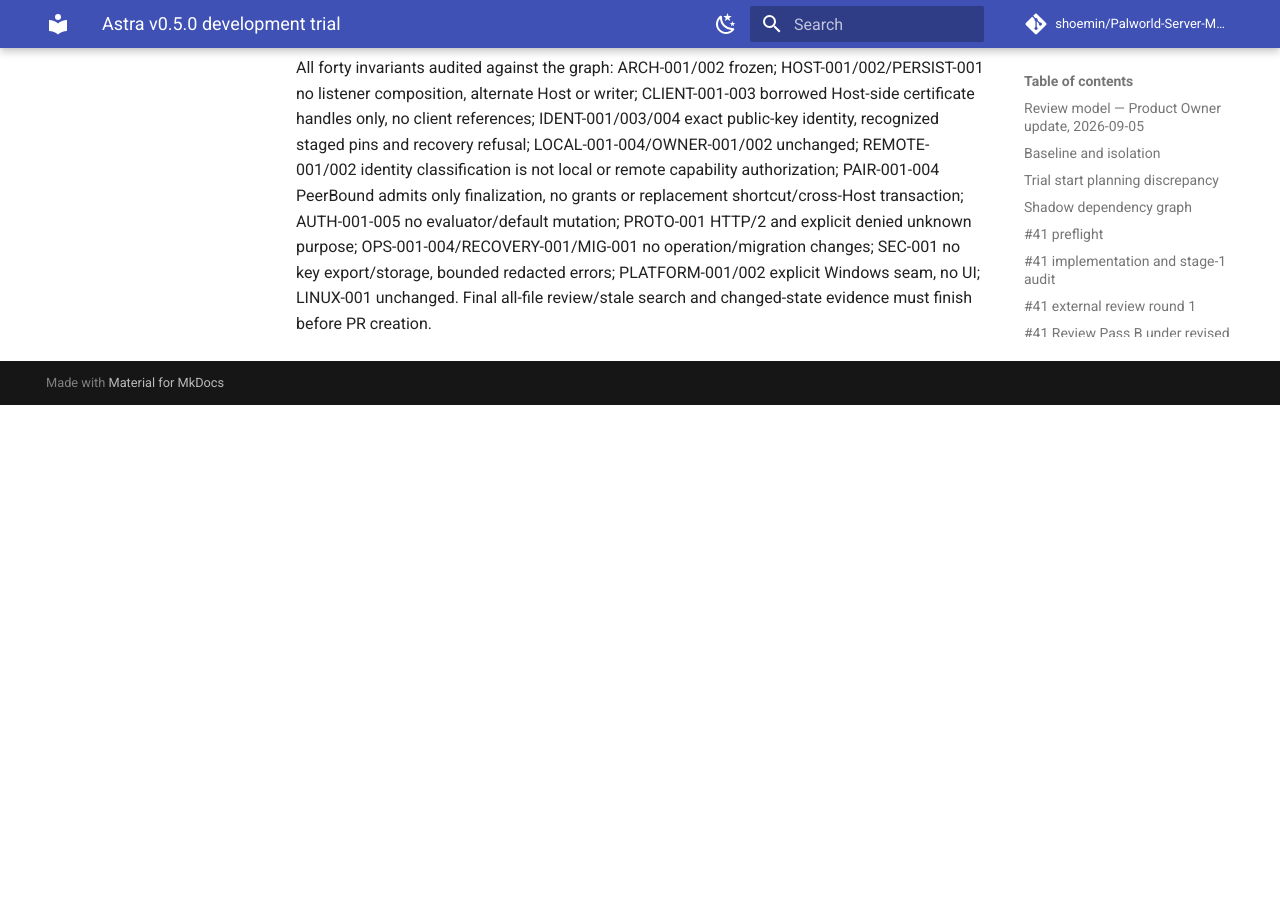
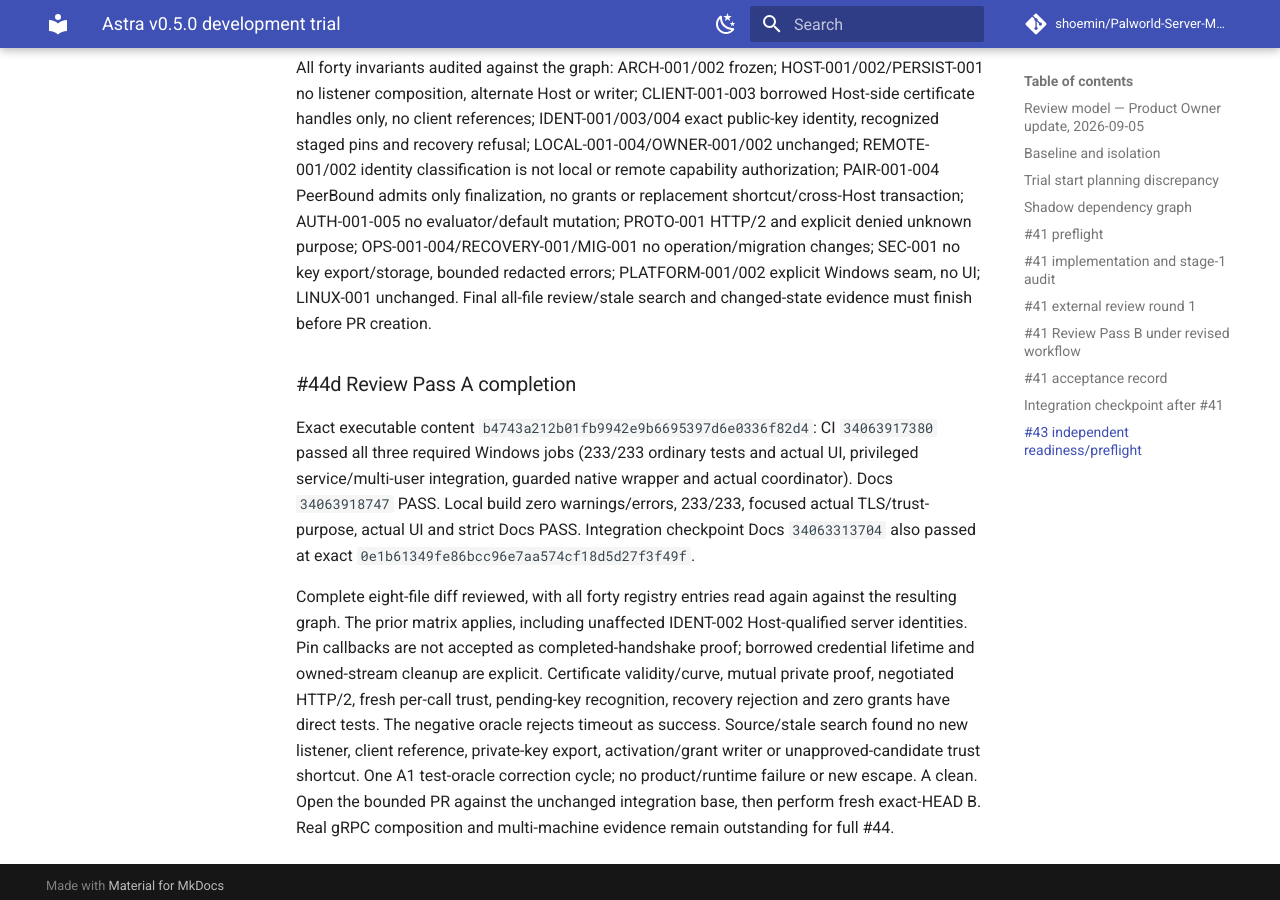
Before and after one commit to shoemin/Palworld-Server-Manager, an MkDocs documentation site: the page built from docs/experiments/astra-v0.5.0-trial.md, in a window 1280 px wide and 900 px high, scrolled down 148566 px. Built offline with MkDocs 1.6.1 and Material for MkDocs 9.7.7, drawn with Linux system fonts in a browser that asks for light colours; comment, search, counter and statistics services are not loaded; before the commit the page ends 148971 px from its top, so only the background shows below that; part of the change alters nothing that is shown.

Commit message:
Record clean TLS pre-PR review and Windows evidence

```diff
--- a/docs/experiments/astra-v0.5.0-trial.md
+++ b/docs/experiments/astra-v0.5.0-trial.md
@@ -1594,3 +1594,9 @@ Implemented explicit Windows mutual TLS options/owned-stream helpers and an inte
 Actual focused loopback TLS and database-backed policy probes pass; initial build zero warnings/errors. A1 strengthens the negative handshake oracle so a timeout/cancellation cannot masquerade as pin/protocol rejection, and adds wrong-curve refusal. No implementation/compiler/runtime failure observed; one review/test-oracle correction cycle so far. Tests use isolated synthetic native key containers and delete them, not production Host credentials. Full build/self-tests, actual UI, strict Docs and remote checks remain before A is clean. No gRPC listener, operation authority, first-contact PAKE or full #44 completion is claimed.
 
 All forty invariants audited against the graph: ARCH-001/002 frozen; HOST-001/002/PERSIST-001 no listener composition, alternate Host or writer; CLIENT-001-003 borrowed Host-side certificate handles only, no client references; IDENT-001/003/004 exact public-key identity, recognized staged pins and recovery refusal; LOCAL-001-004/OWNER-001/002 unchanged; REMOTE-001/002 identity classification is not local or remote capability authorization; PAIR-001-004 PeerBound admits only finalization, no grants or replacement shortcut/cross-Host transaction; AUTH-001-005 no evaluator/default mutation; PROTO-001 HTTP/2 and explicit denied unknown purpose; OPS-001-004/RECOVERY-001/MIG-001 no operation/migration changes; SEC-001 no key export/storage, bounded redacted errors; PLATFORM-001/002 explicit Windows seam, no UI; LINUX-001 unchanged. Final all-file review/stale search and changed-state evidence must finish before PR creation.
+
+### #44d Review Pass A completion
+
+Exact executable content `b4743a212b01fb9942e9b6695397d6e0336f82d4`: CI `34063917380` passed all three required Windows jobs (233/233 ordinary tests and actual UI, privileged service/multi-user integration, guarded native wrapper and actual coordinator). Docs `34063918747` PASS. Local build zero warnings/errors, 233/233, focused actual TLS/trust-purpose, actual UI and strict Docs PASS. Integration checkpoint Docs `34063313704` also passed at exact `0e1b61349fe86bcc96e7aa574cf18d5d27f3f49f`.
+
+Complete eight-file diff reviewed, with all forty registry entries read again against the resulting graph. The prior matrix applies, including unaffected IDENT-002 Host-qualified server identities. Pin callbacks are not accepted as completed-handshake proof; borrowed credential lifetime and owned-stream cleanup are explicit. Certificate validity/curve, mutual private proof, negotiated HTTP/2, fresh per-call trust, pending-key recognition, recovery rejection and zero grants have direct tests. The negative oracle rejects timeout as success. Source/stale search found no new listener, client reference, private-key export, activation/grant writer or unapproved-candidate trust shortcut. One A1 test-oracle correction cycle; no product/runtime failure or new escape. A clean. Open the bounded PR against the unchanged integration base, then perform fresh exact-HEAD B. Real gRPC composition and multi-machine evidence remain outstanding for full #44.
```
